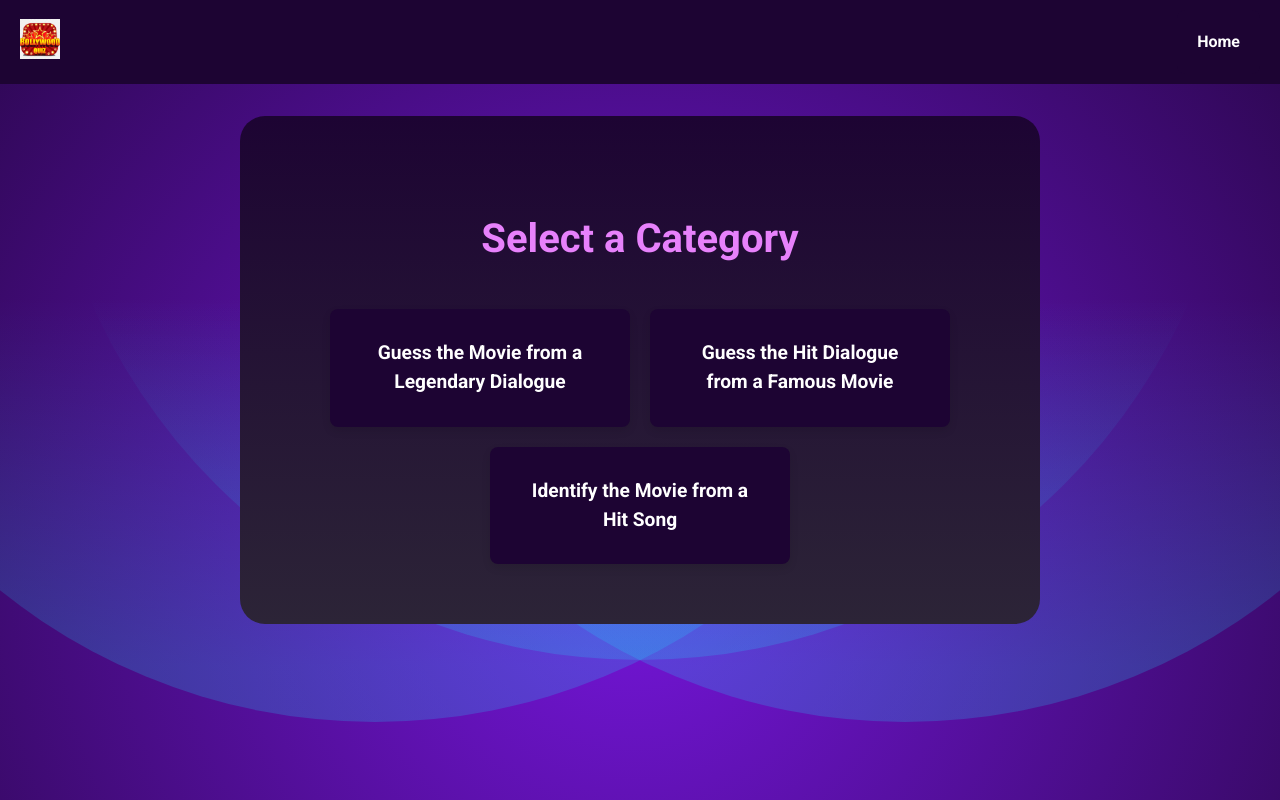
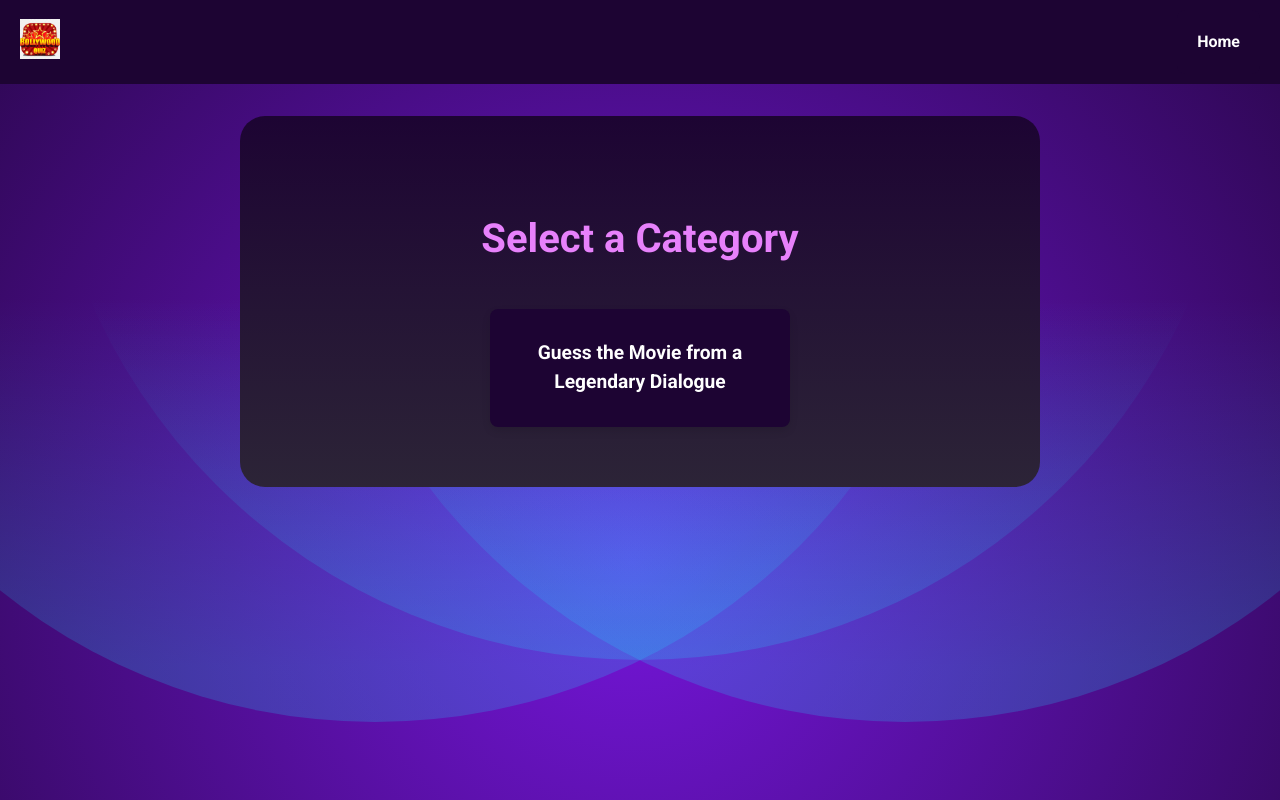
Before and after one commit to ms-tech-geek/quiz-app, a React (Vite) app: page /categories in a window 1280 px wide. Built offline with nearby package versions, Linux system fonts and the light colour scheme.

Commit message:
temporarily disable other categories for clean up

```diff
--- a/src/components/Categories/Categories.jsx
+++ b/src/components/Categories/Categories.jsx
@@ -13,26 +13,6 @@ const Categories = () => {
             <h3>Guess the Movie from a Legendary Dialogue</h3>
           </div>
         </Link>
-        <Link to="/quiz?category=movie-to-dialogue" className="category-item">
-          <div className="category-content">
-            <h3>Guess the Hit Dialogue from a Famous Movie</h3>
-          </div>
-        </Link>
-        <Link to="/quiz?category=song-to-movie" className="category-item">
-          <div className="category-content">
-            <h3>Identify the Movie from a Hit Song</h3>
-          </div>
-        </Link>
-        {/* <Link to="/quiz?category=scene" className="category-item">
-          <div className="category-content">
-            <h3>Recognize the Movie from an Iconic Scene Image</h3>
-          </div>
-        </Link>
-        <Link to="/quiz?category=video" className="category-item">
-          <div className="category-content">
-            <h3>Name the Song from a Memorable Video Clip</h3>
-          </div>
-        </Link> */}
       </div>
     </div>
   );
--- a/src/components/Quiz/Quiz.jsx
+++ b/src/components/Quiz/Quiz.jsx
@@ -17,16 +17,6 @@ export default function Quiz() {
       case 'dialogue-to-movie':
         selectedQuestions = questionsData.filter(
           (question) => question.category === 'dialogue-to-movie'
-        );
-        break;
-      case 'movie-to-dialogue':
-        selectedQuestions = questionsData.filter(
-          (question) => question.category === 'movie-to-dialogue'
-        );
-        break;
-      case 'song-to-movie':
-        selectedQuestions = questionsData.filter(
-          (question) => question.category === 'song-to-movie'
         );
         break;
       default:
```
